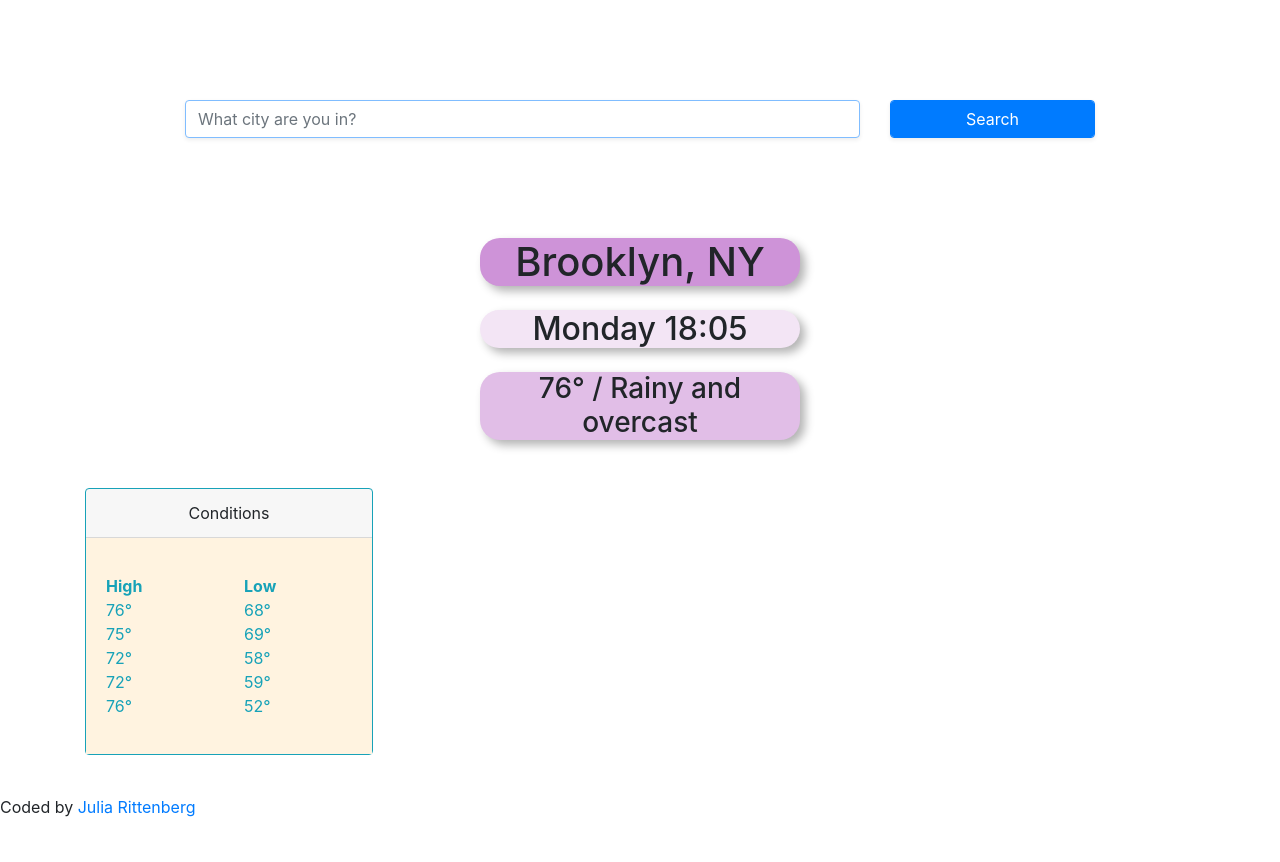
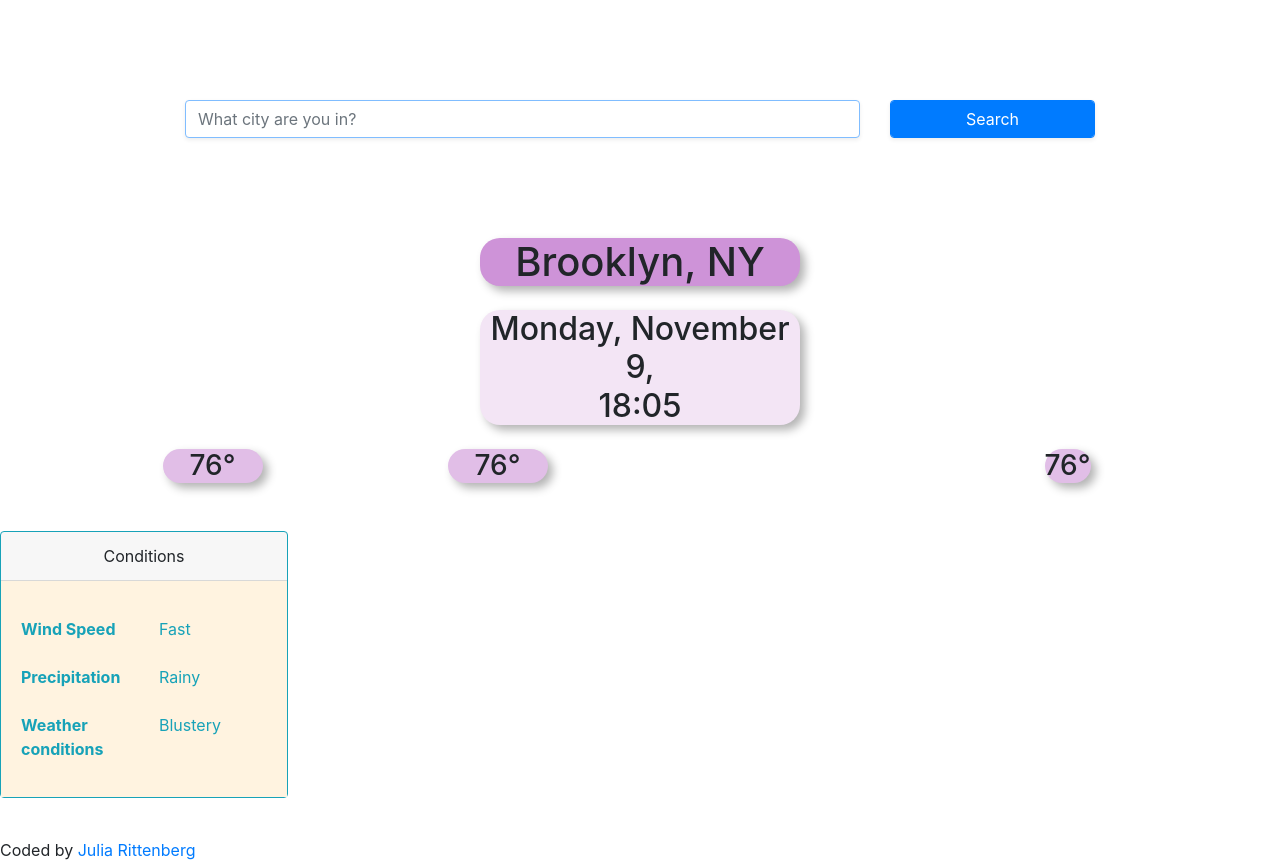
Before and after one commit to juliarittenberg/my-weather-app, a plain HTML site: page index.html in a window 1280 px wide. Before the commit the page ends 819 px from the top, so only its background shows below. Drawn offline with nearby package versions, Linux system fonts and the light colour scheme.

Commit message:
HTML updates
Updating various html

```diff
--- a/index.html
+++ b/index.html
@@ -32,13 +32,28 @@
         Brooklyn, NY
       </h1>
        <br />
-        <h2 class="date" id="date">
+        <h2 class="today-date" id="today-date">
           Wednesday 15:03
         </h2>
         <br />
-        <h3 class="conditions" id="conditions">
-          76° / Rainy and overcast
+        <div class="row">
+        <div class="col-3" id="current-temp">
+          <h3 class="current-temp" id="current-temp">
+            76°
+          </h3>
+        </div>
+        <div class="col-3">
+        <h3 class="high-temp" id="high-temp">
+          76°
         </h3>
+        </div>
+        <div class="col-3"></div>
+        <h3 class="low-temp" id="low-temp">
+          76°
+        </h3>
+      </div>
+    </div>
+      </div>
     <br />
     <br />
       <div class="card border-info mb-3" style="max-width: 18rem;">
@@ -46,31 +61,23 @@
         <div class="card-body text-info">
           <p class="card-text">
              <div class="row">
-                 <div class ="col" class="temp">
-                     <strong>High</strong>
+                 <div class ="col" class="information">
+                     <strong>Wind Speed</strong>
                      <br />
-                     76°
                      <br />
-                     75°
+                     <strong>Precipitation</strong>
                      <br />
-                     72°
                      <br />
-                     72°
-                     <br />
-                     76°
+                     <strong>Weather conditions</strong>
                  </div>
-                 <div class="col" class="temp">
-                    <strong>Low</strong>
-                    <br />
-                    68°
-                    <br />
-                    69°
-                    <br />
-                    58°
-                    <br />
-                    59°
-                    <br />
-                    52°
+                 <div class="col" class="specifics">
+                  <span>Fast</span>
+                  <br />
+                  <br />
+                  <span>Rainy</span>
+                  <br />
+                  <br />
+                  <span>Blustery</span>
                  </div>
              </div>
           </p>
--- a/src/index.js
+++ b/src/index.js
@@ -1,32 +1,34 @@
-function formateDate(date) {
+function formateDate(timestamp) {
+  let date = new Date(timestamp);
+
+  let dayIndex = date.getDay();
+  let days = [ "Sunday", "Monday", "Tuesday", "Wednesday", "Thursday", "Friday", "Saturday"];
+  let day = days[dayIndex];
+  let monthIndex = date.getMonth();
+  let months = ["January", "February", "March", "April", "May", "June", "July", "August", "September", "October", "November", "December"];
+  let month = months[monthIndex];
+  let todayDate = date.getDate();
+  return `${day}, ${month} ${todayDate},</br>${formatHours(timestamp)}`;
+  }
+
+  function formatHours(timestamp) {
+    let date = new Date(timestamp);
     let hours = date.getHours();
     if (hours < 10) {
       hours = `0${hours}`;
     }
-
     let minutes = date.getMinutes();
     if (minutes < 10) {
       minutes = `0${minutes}`;
     }
 
-  let dayIndex = date.getDay();
-  let days = [
-    "Sunday",
-    "Monday",
-    "Tuesday",
-    "Wednesday",
-    "Thursday",
-    "Friday",
-    "Saturday",
-    "Sunday"]
-
-  return `${days[dayIndex]} ${hours}:${minutes}`;
+    return `${hours}:${minutes}`;
   }
 
 function displayWeatherCondition(response) {
   console.log(response.data.name);
   document.querySelector("#city").innerHTML = response.data.name;
-  document.querySelector("#conditions").innerHTML = Math.round(response.data.main.temp);
+  document.querySelector("#high-temp").innerHTML = Math.round(response.data.main.temp);
 }
 
 function search(event) {
@@ -42,8 +44,10 @@ function search(event) {
 let searchForm = document.querySelector("#search-form");
 searchForm.addEventListener("submit", search);
 
+let apiKey = "343ac52bf9dde9bc1d6f3ef42ae65aa5";
+let units = "imperial";
 
 
-let dateElement = document.querySelector("#date");
+let dateElement = document.querySelector("#today-date");
 let currentTime = new Date();
 dateElement.innerHTML = formateDate(currentTime);
--- a/src/styles.css
+++ b/src/styles.css
@@ -4,7 +4,7 @@ body {
 form {
     margin: 100px;
 }
-h1, h2, h3 {
+h1, h2 {
     max-width: 320px;
     text-align: center;
     margin: 0 auto;
@@ -13,10 +13,24 @@ h1, h2, h3 {
     border-radius: 20px;
     transition: all 200ms ease-in-out;
 }
-.date {
+h3 {
+    max-width: 100px;
+    text-align: center;
+    margin: 0 auto;
+    border-style: solid .5px;
+    box-shadow: 5px 5px 10px rgba(0, 0, 0, 0.3);
+    border-radius: 20px;
+    transition: all 200ms ease-in-out;
+}
+.today-date {
     background: #f3e5f5;
 }
-.conditions {
+.current-temp {
+    background: #e1bee7;}
+.high-temp {
+    background: #e1bee7;
+}
+.low-temp {
     background: #e1bee7;
 }
 .city {
@@ -42,6 +56,6 @@ div .card-header {
     background: #fff3e0;
     transition: all 200ms ease-in-out;
 }
-.temp {
+.information {
     text-align: center;
 }
```
Lines whose indentation alone changed are shown as unchanged.
